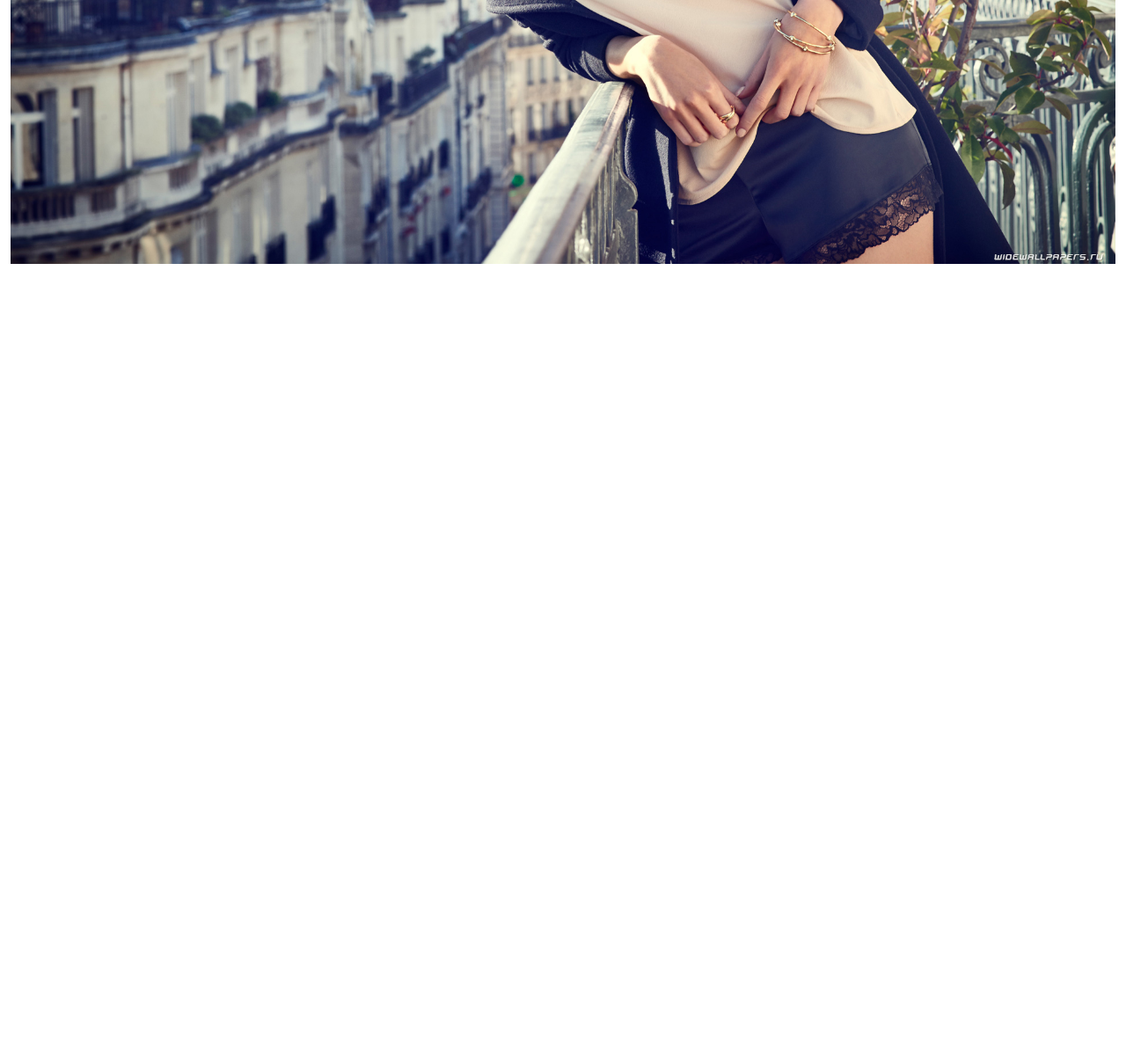
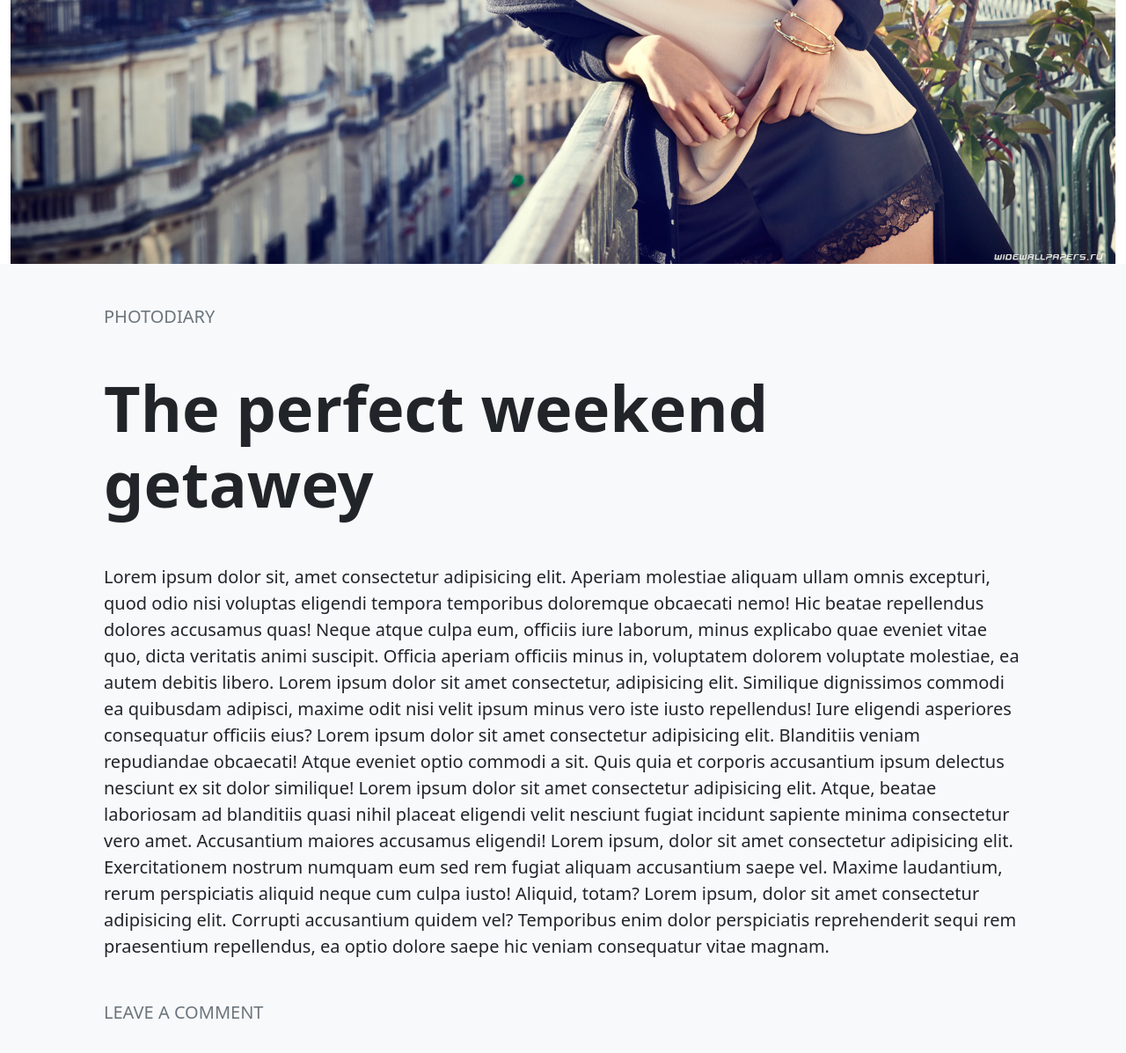
Before and after one commit to tokarik1312/project, a plain HTML site: page index.html in a window 1280 px wide. Shown: the part 589-1786 px from the top of the page at 88% size. Before the commit the page ends 889 px from the top, so only its background shows below. Drawn offline with nearby package versions, Linux system fonts and the light colour scheme.

Commit message:
added text section

```diff
--- a/index.html
+++ b/index.html
@@ -32,6 +32,26 @@
         </div>
     </div>
 
+    <section class="content-section bg-light">
+        <div class="container px-4 px-lg-5 ">
+          <div class="row gx-4 gx-lg-5 justify-content-center">
+            <div class="col-sm-12">
+              <h5 class="text-muted mt-5 mb-5">PHOTODIARY</h5>
+              <h2 class="display-2 fw-bold">The perfect weekend getawey</h2>
+              <p class="lead mb-5 mt-5 text-body">
+                Lorem ipsum dolor sit, amet consectetur adipisicing elit. Aperiam molestiae aliquam ullam omnis excepturi,
+                quod odio nisi voluptas eligendi tempora temporibus doloremque obcaecati nemo! Hic beatae repellendus
+                dolores accusamus quas!
+                Neque atque culpa eum, officiis iure laborum, minus explicabo quae eveniet vitae quo, dicta veritatis animi
+                suscipit. Officia aperiam officiis minus in, voluptatem dolorem voluptate molestiae, ea autem debitis
+                libero. Lorem ipsum dolor sit amet consectetur, adipisicing elit. Similique dignissimos commodi ea quibusdam adipisci, maxime odit nisi velit ipsum minus vero iste iusto repellendus! Iure eligendi asperiores consequatur officiis eius? Lorem ipsum dolor sit amet consectetur adipisicing elit. Blanditiis veniam repudiandae obcaecati! Atque eveniet optio commodi a sit. Quis quia et corporis accusantium ipsum delectus nesciunt ex sit dolor similique! Lorem ipsum dolor sit amet consectetur adipisicing elit. Atque, beatae laboriosam ad blanditiis quasi nihil placeat eligendi velit nesciunt fugiat incidunt sapiente minima consectetur vero amet. Accusantium maiores accusamus eligendi! Lorem ipsum, dolor sit amet consectetur adipisicing elit. Exercitationem nostrum numquam eum sed rem fugiat aliquam accusantium saepe vel. Maxime laudantium, rerum perspiciatis aliquid neque cum culpa iusto! Aliquid, totam? Lorem ipsum, dolor sit amet consectetur adipisicing elit. Corrupti accusantium quidem vel? Temporibus enim dolor perspiciatis reprehenderit sequi rem praesentium repellendus, ea optio dolore saepe hic veniam consequatur vitae magnam.
+              </p>
+              <h5 class="text-muted mt-5 mb-5">LEAVE A COMMENT</h5>
+            </div>
+          </div>
+        </div>
+      </section>
+
 
 
 
```
